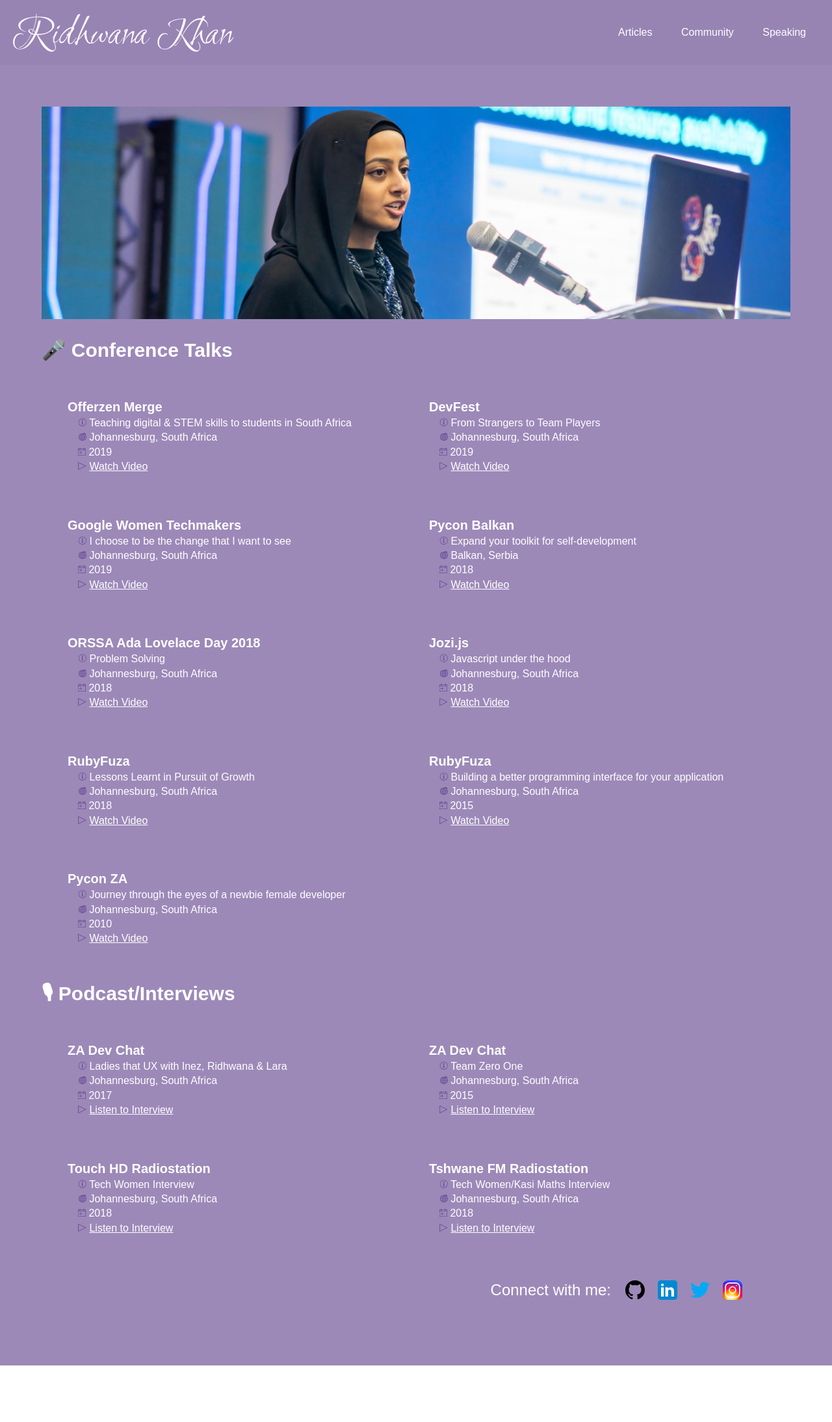
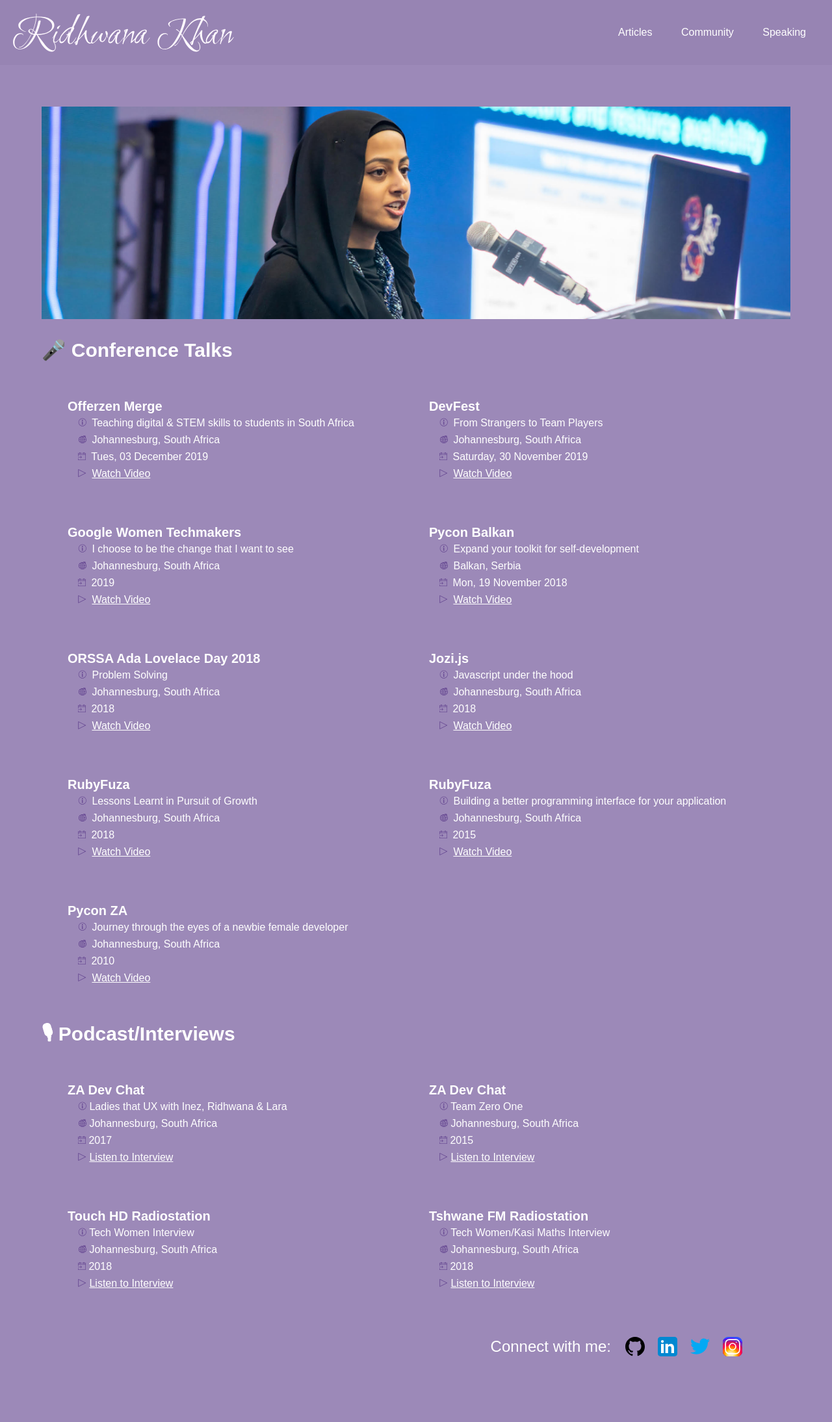
Before and after one commit to Ridhwana/Ridhwana.github.io, a Jekyll site: the page built from speaking.md, in a window 1280 px wide. Shown: the whole page at 65% size. Built offline with Jekyll 4.4.1, drawn with Linux system fonts in a browser that asks for light colours; before the commit the page ends 2101 px from its top, so only the background shows below that.

Commit message:
feat: update styles

```diff
--- a/_data/speaking.yml
+++ b/_data/speaking.yml
@@ -1,7 +1,7 @@
 - title: Teaching digital & STEM skills to students in South Africa
   conference: Offerzen Merge
   conference_logo: wtm.png
-  date: 2019
+  date: Tues, 03 December 2019
   media: null
   embed: <iframe width="560" height="315" src="https://www.youtube.com/embed/6gYyg1NFtTE" frameborder="0" allow="accelerometer; encrypted-media; gyroscope; picture-in-picture" allowfullscreen></iframe>
   slides: https://www.slideshare.net/RidhwanaKhan/teaching-digital-skills-and-stem-to-empower-south-african-students
@@ -12,7 +12,7 @@
 - title: From Strangers to Team Players
   conference: DevFest
   conference_logo: wtm.png
-  date: 2019
+  date: Saturday, 30 November 2019
   media: https://youtu.be/fn_cDpvLPdU
   embed: <iframe width="560" height="315" src="https://www.youtube.com/embed/6gYyg1NFtTE" frameborder="0" allow="accelerometer; encrypted-media; gyroscope; picture-in-picture" allowfullscreen></iframe>
   slides: https://www.slideshare.net/RidhwanaKhan/from-strangers-to-team-players-devfest-2019
@@ -34,7 +34,7 @@
 - title: Expand your toolkit for self-development
   conference: Pycon Balkan
   conference_logo: pycon_balkan.svg
-  date: 2018
+  date: Mon, 19 November 2018
   media: https://youtu.be/GPE_mdce26c
   embed: <iframe width="560" height="315" src="https://www.youtube.com/embed/GPE_mdce26c" frameborder="0" allow="accelerometer; encrypted-media; gyroscope; picture-in-picture" allowfullscreen></iframe>
   slides: https://www.slideshare.net/RidhwanaKhan/expand-your-toolkit-for-self-development-keynote-pycon-balkan-2018
--- a/_layouts/speaking.html
+++ b/_layouts/speaking.html
@@ -16,22 +16,22 @@ layout: default
       <li class="talk__item">
         <h3 class="talk-item__conference">{{ talk.conference }}</h3>
         <div class="talk-item__details">
-          <div class="talk-item__title">
+          <div class="talk-item__detail talk-item__detail--title">
             <span>
               <img src="{{ "/assets/images/icons/info.svg" | absolute_url }}"/>
             </span>
             {{ talk.title }}</div>
-          <div class="talk-item__location">
+          <div class="talk-item__detail talk-item__detail--location">
             <span>
               <img src="{{ "/assets/images/icons/world-location.svg" | absolute_url }}"/>
             </span>
             {{ talk.location }}</div>
-          <div class="talk-item__date">
+          <div class="talk-item__detail talk-item__detail--date">
             <span>
               <img src="{{ "/assets/images/icons/calendar.svg" | absolute_url }}"/>
             </span>
             {{ talk.date }}</div>
-          <div class="talk-item__link">
+          <div class="talk-item__detail talk-item__detail--link">
             <span>
               <img src="{{ "/assets/images/icons/play.svg" | absolute_url }}"/>
             </span>
--- a/css/_sass/speaking.sass
+++ b/css/_sass/speaking.sass
@@ -12,11 +12,16 @@
     @include media-query($tablet)
       grid-template-columns: 1fr
 
-.talk-item__conference
-    margin: 0
 
 .talk-item__details
     margin-left: 1em
 
 .talk__item
     margin: 2em 0
+    line-height: 26px
+
+.talk-item__conference
+  margin: 0
+
+.talk-item__detail img
+  margin-right: 4px
```
